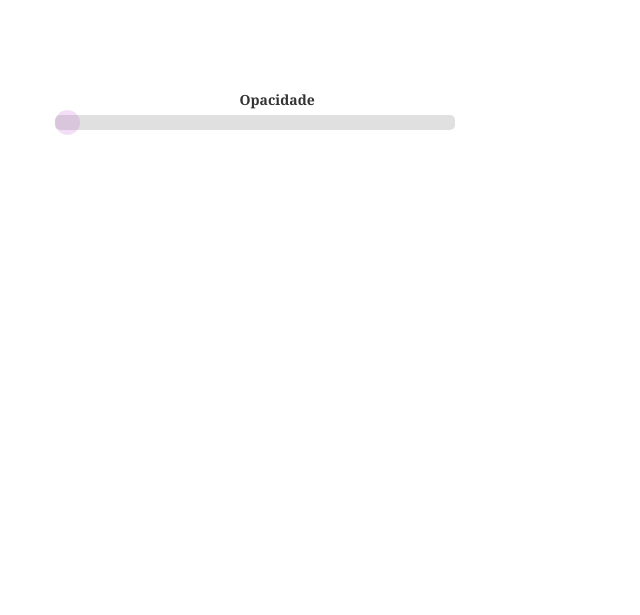
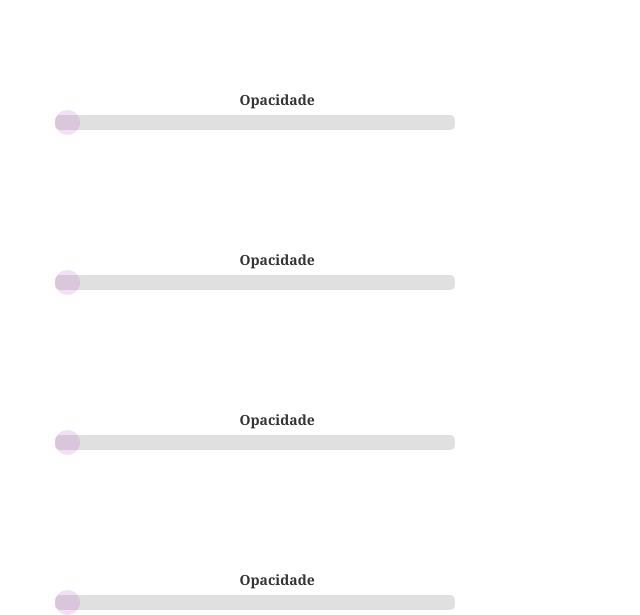
Before and after one commit to VicMartins/Filtros, a website: page www/index.html in a window 1280 px wide. Shown: the part 567-1182 px from the top of the page, without its empty margins (0-640 px from the left). Before the commit the page ends 800 px from the top, so only its background shows below. Drawn offline with Linux system fonts and the light colour scheme.

Commit message:
mudanças no layout do index e inserção de inputs

```diff
--- a/www/index.html
+++ b/www/index.html
@@ -35,6 +35,18 @@
      <div class="slidecontainer">
   <input type="range" min="1" max="100" value="0" class="slider" id="myRange">
       </div>
+       <Label>Opacidade</Label>
+     <div class="slidecontainer">
+  <input type="range" min="1" max="100" value="0" class="slider" id="myRange">
+      </div>
+       <Label>Opacidade</Label>
+     <div class="slidecontainer">
+  <input type="range" min="1" max="100" value="0" class="slider" id="myRange">
+      </div>
+       <Label>Opacidade</Label>
+     <div class="slidecontainer">
+  <input type="range" min="1" max="100" value="0" class="slider" id="myRange">
+      </div>
       </div>
   </body>
 </html>
```
